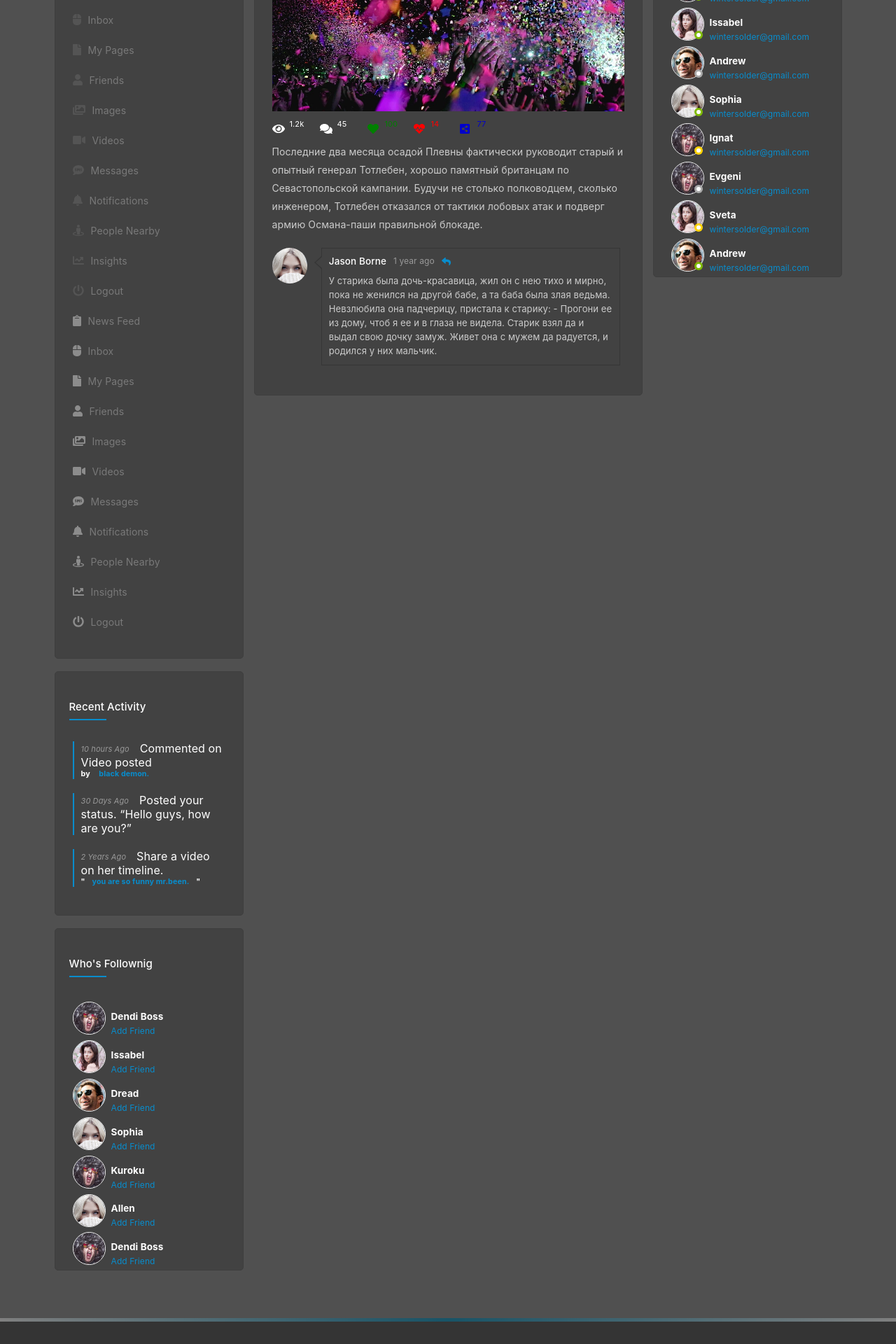
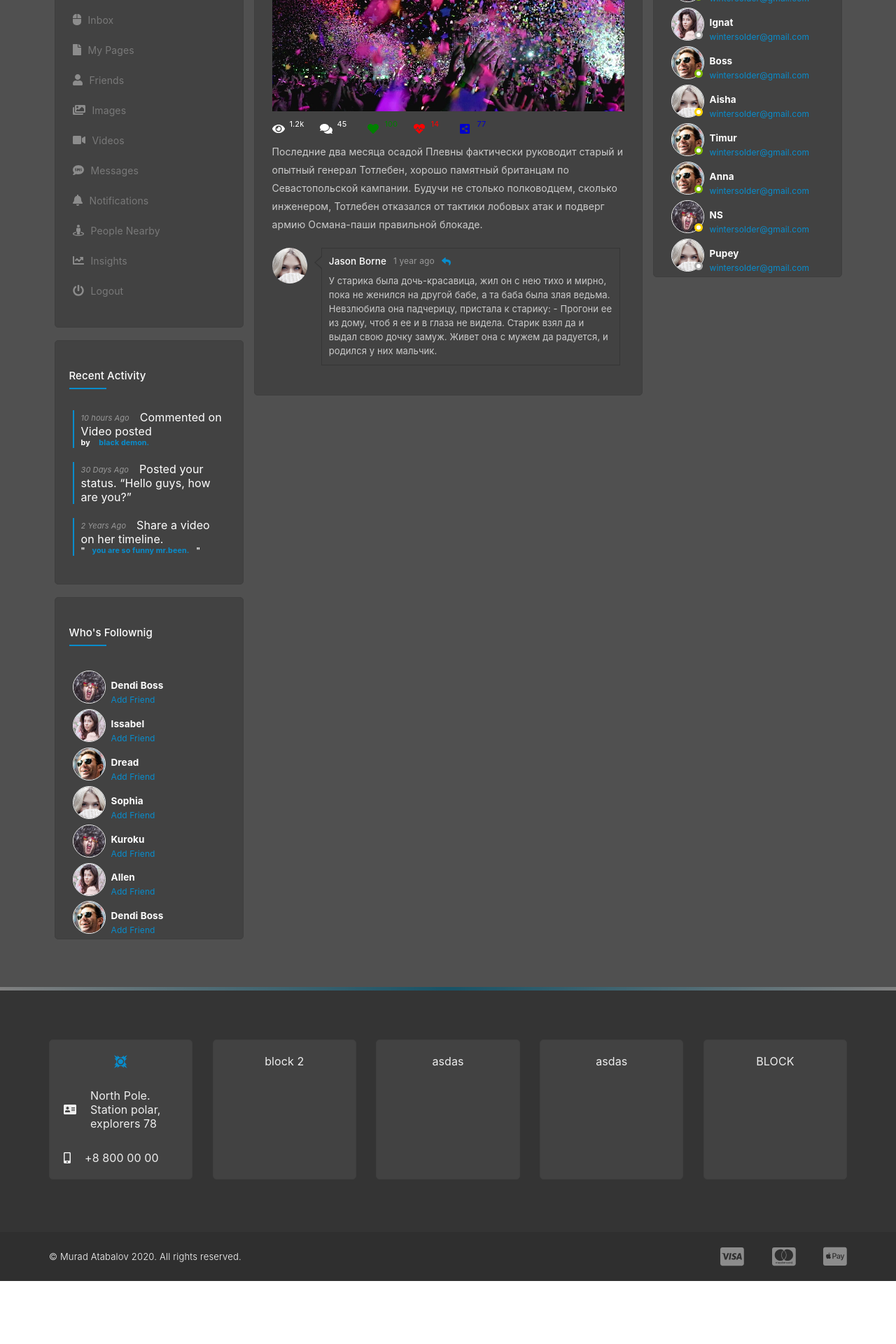
Before and after one commit to SantYaga33/SocialNetwork, a React (Create React App) app: page / in a window 1280 px wide. Shown: the part 1120-3040 px from the top of the page at 70% size. After the commit the page ends 2950 px from the top, so only its background shows below. Built offline with nearby package versions, Linux system fonts and the light colour scheme.

Commit message:
refactor friends

```diff
--- /dev/null
+++ b/src/Components/TimeLine/General/Generate_ava_discr.jsx
@@ -0,0 +1,17 @@
+import React from 'react';
+
+
+
+const Generate_ava_discr = (props) => {
+	return (
+		<li>
+			<figure><img src={props.img } alt=""/></figure>
+			<div className={props.className}>
+				<h4><a href={props.href} title="">{props.title}</a></h4>
+				<a href="#" title="" >{props.button_title}</a>
+			</div>
+		</li>
+	);
+};
+
+export default Generate_ava_discr;
--- /dev/null
+++ b/src/Components/TimeLine/General/Generate_ava_status.jsx
@@ -0,0 +1,19 @@
+import React from 'react';
+
+
+
+const Generate_ava_status = (props) => {
+	return (
+		<li>
+			<figure><img src={props.img} alt=""/>
+				<span className={props.cl_span}></span>
+			</figure>
+			<div className={props.cl_meta}>
+				<h4><a href={props.href} title="">{props.title}</a></h4>
+				<a href="#" title="">{props.email}</a>
+			</div>
+		</li>
+	);
+};
+
+export default Generate_ava_status;
--- a/src/Components/TimeLine/General/Generate_li.jsx
+++ b/src/Components/TimeLine/General/Generate_li.jsx
@@ -7,6 +7,6 @@ const Generate_li = (props) => {
 	return (
 		<li>{props.title}</li>
 	);
-}
+};
 
 export default Generate_li;
--- a/src/Components/TimeLine/General/Generate_li_icon_a.jsx
+++ b/src/Components/TimeLine/General/Generate_li_icon_a.jsx
@@ -5,8 +5,8 @@ import {FontAwesomeIcon} from "@fortawesome/react-fontawesome";
 const Generate_li_icon_a = (props) => {
 	return (
 		<li>
-			<FontAwesomeIcon icon={ props.icon } className={ props.className} />
-			<a href={ props.href } title="">{ props.name }</a>
+			<FontAwesomeIcon icon={props.icon} className={props.className}/>
+			<a href={props.href} title="">{props.name}</a>
 		</li>
 	);
 };
--- a/src/Components/TimeLine/Header/HeaderNav/HeaderNav.jsx
+++ b/src/Components/TimeLine/Header/HeaderNav/HeaderNav.jsx
@@ -3,10 +3,8 @@ import styles from  './HeaderNav.module.css';
 import Generate_li from "../../General/Generate_li";
 
 
-
 const headerNavNames =['Photos','Videos','Friends','Groups','About','More'];
 const newHeaderNavNames = headerNavNames.map(el => <Generate_li title={el}/>);
-
 
 const HeaderNav = () => {
 	return (
@@ -26,6 +24,6 @@ const HeaderNav = () => {
 				</ul>
 		</div>
 	);
-}
+};
 
 export default HeaderNav;
--- a/src/Components/TimeLine/SectionContent/SidebarLeft/Followers/Followers.jsx
+++ b/src/Components/TimeLine/SectionContent/SidebarLeft/Followers/Followers.jsx
@@ -1,105 +1,95 @@
 import React from 'react';
-import styles from  './Followers.module.css';
+import styles from './Followers.module.css';
 import img1 from './Followers_Img/1.png'
 import img2 from './Followers_Img/2.png'
 import img3 from './Followers_Img/3.png'
 import img4 from './Followers_Img/4.png'
-import img5 from './Followers_Img/1.png'
-import img6 from './Followers_Img/4.png'
 
+import Generate_ava_discr from "../../../General/Generate_ava_discr";
+
+
+const followersList = [
+	{
+		img: img1,
+		className_div: styles.friend_meta,
+		href: 'time-line.html',
+		title: 'Dendi Boss',
+		button_title: 'Add Friend'
+	},
+	{
+		img: img2,
+		className_div: styles.friend_meta,
+		href: 'time-line.html',
+		title: 'Issabel',
+		button_title: 'Add Friend'
+	},
+	{
+		img: img3,
+		className_div: styles.friend_meta,
+		href: 'time-line.html',
+		title: 'Dread',
+		button_title: 'Add Friend'
+	},
+	{
+		img: img4,
+		className_div: styles.friend_meta,
+		href: 'time-line.html',
+		title: 'Sophia',
+		button_title: 'Add Friend'
+	},
+	{
+		img: img1,
+		className_div: styles.friend_meta,
+		href: 'time-line.html',
+		title: 'Kuroku',
+		button_title: 'Add Friend'
+	},
+	{
+		img: img2,
+		className_div: styles.friend_meta,
+		href: 'time-line.html',
+		title: 'Allen',
+		button_title: 'Add Friend'
+	},
+	{
+		img: img3,
+		className_div: styles.friend_meta,
+		href: 'time-line.html',
+		title: 'Dendi Boss',
+		button_title: 'Add Friend'
+	},
+	{
+		img: img4,
+		className_div: styles.friend_meta,
+		href: 'time-line.html',
+		title: 'Issabel',
+		button_title: 'Add Friend'
+	},
+	{
+		img: img1,
+		className_div: styles.friend_meta,
+		href: 'time-line.html',
+		title: 'Boss',
+		button_title: 'Add Friend'
+	},
+
+];
+
+const followers = followersList.map(el => <Generate_ava_discr img={el.img}
+															  className={el.className_div}
+															  href={el.href}
+															  title={el.title} button_title={el.button_title}
+/>);
 
 const Followers = () => {
 	return (
 		<div className={styles.widget}>
 			<h4 className={styles.widgetTitle}>Who's follownig</h4>
 			<ul className={styles.followers}>
-				<li>
-					<figure><img src={img1 } alt=""/></figure>
-					<div className={styles.friend_meta}>
-						<h4><a href="time-line.html" title="">Dendi Boss</a></h4>
-						<a href="#" title="" className={styles.underline}>Add Friend</a>
-					</div>
-				</li>
-				<li>
-					<figure><img src={img2 } alt=""/></figure>
-					<div className={styles.friend_meta}>
-						<h4><a href="time-line.html" title="">Issabel</a></h4>
-						<a href="#" title="" className={styles.underline}>Add Friend</a>
-					</div>
-				</li>
-				<li>
-					<figure><img src={img3 } alt=""/></figure>
-					<div className={styles.friend_meta}>
-						<h4><a href="time-line.html" title="">Dread</a></h4>
-						<a href="#" title="" className={styles.underline}>Add Friend</a>
-					</div>
-				</li>
-				<li>
-					<figure><img src={img4 } alt=""/></figure>
-					<div className={styles.friend_meta}>
-						<h4><a href="time-line.html" title="">Sophia</a></h4>
-						<a href="#" title="" className={styles.underline}>Add Friend</a>
-					</div>
-				</li>
-				<li>
-					<figure><img src={img5 } alt=""/></figure>
-					<div className={styles.friend_meta}>
-						<h4><a href="time-line.html" title="">Kuroku</a></h4>
-						<a href="#" title="" className={styles.underline}>Add Friend</a>
-					</div>
-				</li>
-				<li>
-					<figure><img src={img6 } alt=""/></figure>
-					<div className={styles.friend_meta}>
-						<h4><a href="time-line.html" title="">Allen</a></h4>
-						<a href="#" title="" className={styles.underline}>Add Friend</a>
-					</div>
-				</li>
-				<li>
-					<figure><img src={img1 } alt=""/></figure>
-					<div className={styles.friend_meta}>
-						<h4><a href="time-line.html" title="">Dendi Boss</a></h4>
-						<a href="#" title="" className={styles.underline}>Add Friend</a>
-					</div>
-				</li>
-				<li>
-					<figure><img src={img2 } alt=""/></figure>
-					<div className={styles.friend_meta}>
-						<h4><a href="time-line.html" title="">Issabel</a></h4>
-						<a href="#" title="" className={styles.underline}>Add Friend</a>
-					</div>
-				</li>
-				<li>
-					<figure><img src={img3 } alt=""/></figure>
-					<div className={styles.friend_meta}>
-						<h4><a href="time-line.html" title="">Dread</a></h4>
-						<a href="#" title="" className={styles.underline}>Add Friend</a>
-					</div>
-				</li>
-				<li>
-					<figure><img src={img4 } alt=""/></figure>
-					<div className={styles.friend_meta}>
-						<h4><a href="time-line.html" title="">Sophia</a></h4>
-						<a href="#" title="" className={styles.underline}>Add Friend</a>
-					</div>
-				</li>
-				<li>
-					<figure><img src={img5 } alt=""/></figure>
-					<div className={styles.friend_meta}>
-						<h4><a href="time-line.html" title="">Kuroku</a></h4>
-						<a href="#" title="" className={styles.underline}>Add Friend</a>
-					</div>
-				</li>
-				<li>
-					<figure><img src={img6 } alt=""/></figure>
-					<div className={styles.friend_meta}>
-						<h4><a href="time-line.html" title="">Allen</a></h4>
-						<a href="#" title="" className={styles.underline}>Add Friend</a>
-					</div>
-				</li>
+				{followers}
 			</ul>
 		</div>
 	);
-}
+};
 
 export default Followers;
--- a/src/Components/TimeLine/SectionContent/SidebarLeft/Shortcuts/Shortcuts.jsx
+++ b/src/Components/TimeLine/SectionContent/SidebarLeft/Shortcuts/Shortcuts.jsx
@@ -1,81 +1,34 @@
 import React from 'react';
-import styles from  './Shortcuts.module.css';
-import { FontAwesomeIcon } from '@fortawesome/react-fontawesome';
+import styles from './Shortcuts.module.css';
 import Generate_li_icon_a from "../../../General/Generate_li_icon_a";
 
 
 const chortcuts = [
-	{icon :'clipboard',  className : 'styles.shortcuts_icon',href: 'newsfeed.html',name:'News feed'},
-	{icon :'mouse',      className : 'styles.shortcuts_icon',href: 'inbox.html',name:'Inbox'},
-	{icon :'file',       className : 'styles.shortcuts_icon',href: 'fav-page.html',name:'My pages'},
-	{icon :'user',       className : 'styles.shortcuts_icon',href: 'timeline-friends.html',name:'friends'},
-	{icon :'images',     className : 'styles.shortcuts_icon',href: 'timeline-photos.html',name:'images'},
-	{icon :'video',      className : 'styles.shortcuts_icon',href: 'timeline-videos.html',name:'videos'},
-	{icon :'sms',        className : 'styles.shortcuts_icon',href: 'messages.html',name:'Messages'},
-	{icon :'bell',       className : 'styles.shortcuts_icon',href: 'notifications.html',name:'Notifications'},
-	{icon :'street-view',className : 'styles.shortcuts_icon',href: 'people-nearby.html',name:'People Nearby'},
-	{icon :'chart-line', className : 'styles.shortcuts_icon',href: 'insights.html',name:'insights'},
-	{icon :'power-off',  className : 'styles.shortcuts_icon',href: 'landing.html',name:'Logout'}
+	{icon: 'clipboard', className: styles.shortcuts_icon, href: 'newsfeed.html', name: 'News feed'},
+	{icon: 'mouse', className: styles.shortcuts_icon, href: 'inbox.html', name: 'Inbox'},
+	{icon: 'file', className: styles.shortcuts_icon, href: 'fav-page.html', name: 'My pages'},
+	{icon: 'user', className: styles.shortcuts_icon, href: 'timeline-friends.html', name: 'friends'},
+	{icon: 'images', className: styles.shortcuts_icon, href: 'timeline-photos.html', name: 'images'},
+	{icon: 'video', className: styles.shortcuts_icon, href: 'timeline-videos.html', name: 'videos'},
+	{icon: 'sms', className: styles.shortcuts_icon, href: 'messages.html', name: 'Messages'},
+	{icon: 'bell', className: styles.shortcuts_icon, href: 'notifications.html', name: 'Notifications'},
+	{icon: 'street-view', className: styles.shortcuts_icon, href: 'people-nearby.html', name: 'People Nearby'},
+	{icon: 'chart-line', className: styles.shortcuts_icon, href: 'insights.html', name: 'insights'},
+	{icon: 'power-off', className: styles.shortcuts_icon, href: 'landing.html', name: 'Logout'}
 ];
 
-const newShortcuts = chortcuts.map(el => <Generate_li_icon_a icon={el.icon}
-	               className={el.className} href={el.href} name={el.name}/>);
+const newShortcuts = chortcuts.map(el => <Generate_li_icon_a className={el.className} icon={el.icon}
+															 href={el.href} name={el.name}/>);
 
 const Shortcuts = () => {
 	return (
 		<div className={styles.widget}>
 			<h4 className={styles.widgetTitle}>Shortcuts</h4>
 			<ul className={styles.shortcuts}>
-
-				{newShortcuts }
-
-				<li>
-					<FontAwesomeIcon icon='clipboard' className={styles.shortcuts_icon} />
-					<a href="newsfeed.html" title="">News feed</a>
-				</li>
-				<li>
-					<FontAwesomeIcon icon='mouse' className={styles.shortcuts_icon} />
-					<a href="inbox.html" title="">Inbox</a>
-				</li>
-				<li>
-					<FontAwesomeIcon icon='file' className={styles.shortcuts_icon}/>
-					<a href="fav-page.html" title="">My pages</a>
-				</li>
-				<li>
-					<FontAwesomeIcon icon='user' className={styles.shortcuts_icon}/>
-					<a href="timeline-friends.html" title="">friends</a>
-				</li>
-				<li>
-					<FontAwesomeIcon icon='images' className={styles.shortcuts_icon}/>
-					<a href="timeline-photos.html" title="">images</a>
-				</li>
-				<li>
-					<FontAwesomeIcon icon='video' className={styles.shortcuts_icon}/>
-					<a href="timeline-videos.html" title="">videos</a>
-				</li>
-				<li>
-					<FontAwesomeIcon icon='sms' className={styles.shortcuts_icon}/>
-					<a href="messages.html" title="">Messages</a>
-				</li>
-				<li>
-				<FontAwesomeIcon icon='bell' className={styles.shortcuts_icon}/>
-					<a href="notifications.html" title="">Notifications</a>
-				</li>
-				<li>
-					<FontAwesomeIcon icon='street-view' className={styles.shortcuts_icon}/>
-					<a href="people-nearby.html" title="">People Nearby</a>
-				</li>
-				<li>
-					<FontAwesomeIcon icon='chart-line' className={styles.shortcuts_icon}/>
-					<a href="insights.html" title="">insights</a>
-				</li>
-				<li>
-					<FontAwesomeIcon icon='power-off' className={styles.shortcuts_icon}/>
-					<a href="landing.html" title="">Logout</a>
-				</li>
+				{newShortcuts}
 			</ul>
 		</div>
 	);
-}
+};
 
 export default Shortcuts;
--- a/src/Components/TimeLine/SectionContent/SidebarRigth/Friends/Friends.jsx
+++ b/src/Components/TimeLine/SectionContent/SidebarRigth/Friends/Friends.jsx
@@ -1,6 +1,6 @@
 import React from 'react';
 import className from 'classnames';
-import styles from  './Friends.module.css';
+import styles from './Friends.module.css';
 import img1 from './Friends_Img/1.png'
 import img2 from './Friends_Img/2.png'
 import img3 from './Friends_Img/3.png'
@@ -8,103 +8,119 @@ import img4 from './Friends_Img/4.png'
 import img5 from './Friends_Img/1.png'
 
 
+import Generate_ava_status from "../../../General/Generate_ava_status";
+
+
+const friendsListOld = [
+	{
+		img: img1,
+		cl_span: className(styles.status, styles.status_online),
+		cl_meta:styles.friend_meta,
+		email: 'wintersolder@gmail.com',
+		href: 'time-line.html',
+		title: 'Dendi Boss',
+
+	},
+	{
+		img: img2,
+		cl_span: className(styles.status, styles.status_offline),
+		cl_meta:styles.friend_meta,
+		email: 'wintersolder@gmail.com',
+		href: 'time-line.html',
+		title: 'Ignat',
+
+	},
+	{
+		img: img3,
+		cl_span: className(styles.status, styles.status_online),
+		cl_meta:styles.friend_meta,
+		email: 'wintersolder@gmail.com',
+		href: 'time-line.html',
+		title: 'Boss',
+
+	},
+	{
+		img: img4,
+		cl_span: className(styles.status, styles.status_afk),
+		cl_meta:styles.friend_meta,
+		email: 'wintersolder@gmail.com',
+		href: 'time-line.html',
+		title: 'Aisha',
+	},
+	{
+		img: img3,
+		cl_span: className(styles.status, styles.status_online),
+		cl_meta:styles.friend_meta,
+		email: 'wintersolder@gmail.com',
+		href: 'time-line.html',
+		title: 'Timur',
+	},
+	{
+		img: img3,
+		cl_span: className(styles.status, styles.status_online),
+		cl_meta:styles.friend_meta,
+		email: 'wintersolder@gmail.com',
+		href: 'time-line.html',
+		title: 'Anna',
+	},
+	{
+		img: img1,
+		cl_span: className(styles.status, styles.status_afk),
+		cl_meta:styles.friend_meta,
+		email: 'wintersolder@gmail.com',
+		href: 'time-line.html',
+		title: 'NS',
+	},
+	{
+		img: img4,
+		cl_span: className(styles.status, styles.status_offline),
+		cl_meta:styles.friend_meta,
+		email: 'wintersolder@gmail.com',
+		href: 'time-line.html',
+		title: 'Pupey',
+	},
+	{
+		img: img2,
+		cl_span: className(styles.status, styles.status_online),
+		cl_meta:styles.friend_meta,
+		email: 'wintersolder@gmail.com',
+		href: 'time-line.html',
+		title: 'Shofia',
+	},
+	{
+		img: img3,
+		cl_span: className(styles.status, styles.status_online),
+		cl_meta:styles.friend_meta,
+		email: 'wintersolder@gmail.com',
+		href: 'time-line.html',
+		title: 'Valera',
+	},
+	{
+		img: img1,
+		cl_span: className(styles.status, styles.status_online),
+		cl_meta:styles.friend_meta,
+		email: 'wintersolder@gmail.com',
+		href: 'time-line.html',
+		title: 'Ignat',
+	},
+];
+
+const fiendsList = friendsListOld.map(el => <Generate_ava_status img={el.img}
+																 cl_span={el.cl_span}
+																 cl_meta={el.cl_meta}
+																 href={el.href}
+																 title={el.title} email={el.email
+}
+/>);
+
 
 const Friends = () => {
 	return (
 		<div className={styles.widget}>
 			<h4 className={styles.friends_title}>Friends</h4>
-			<ul className={styles.friends}>
-				<li>
-				<figure><img src={img1 } alt=""/>
-					<span className={className(styles.status,styles.status_online)}></span>
-				</figure>
-				<div className={styles.friend_meta}>
-					<h4><a href="time-line.html" title="">Dimon Boss</a></h4>
-					<a href="#" title="" className={styles.underline}>wintersolder@gmail.com</a>
-				</div>
-			</li>
-				<li>
-					<figure><img src={img2 } alt=""/>
-						<span className={className(styles.status,styles.status_online)}></span>
-					</figure>
-					<div className={styles.friend_meta}>
-						<h4><a href="time-line.html" title="">Issabel</a></h4>
-						<a href="#" title="" className={styles.underline}>wintersolder@gmail.com</a>
-					</div>
-				</li>
-				<li>
-					<figure><img src={img3 } alt=""/>
-						<span className={className(styles.status,styles.status_offline)}></span>
-					</figure>
-					<div className={styles.friend_meta}>
-						<h4><a href="time-line.html" title="">Andrew</a></h4>
-						<a href="#" title="" className={styles.underline}>wintersolder@gmail.com</a>
-					</div>
-				</li>
-				<li>
-					<figure><img src={img4 } alt=""/>
-						<span className={className(styles.status,styles.status_online)}></span>
-					</figure>
-					<div className={styles.friend_meta}>
-						<h4><a href="time-line.html" title="">Sophia</a></h4>
-						<a href="#" title="" className={styles.underline}>wintersolder@gmail.com</a>
-					</div>
-				</li>
-				<li>
-					<figure><img src={img5 } alt=""/>
-						<span className={className(styles.status,styles.status_afk)}></span>
-					</figure>
-					<div className={styles.friend_meta}>
-						<h4><a href="time-line.html" title="">Ignat</a></h4>
-						<a href="#" title="" className={styles.underline}>wintersolder@gmail.com</a>
-					</div>
-				</li>
-				<li>
-					<figure><img src={img1 } alt=""/>
-						<span className={className(styles.status,styles.status_offline)}></span>
-					</figure>
-					<div className={styles.friend_meta}>
-						<h4><a href="time-line.html" title="">Evgeni</a></h4>
-						<a href="#" title="" className={styles.underline}>wintersolder@gmail.com</a>
-					</div>
-				</li>
-				<li>
-					<figure><img src={img2 } alt=""/>
-						<span className={className(styles.status,styles.status_afk)}></span>
-					</figure>
-					<div className={styles.friend_meta}>
-						<h4><a href="time-line.html" title="">Sveta</a></h4>
-						<a href="#" title="" className={styles.underline}>wintersolder@gmail.com</a>
-					</div>
-				</li>
-				<li>
-					<figure><img src={img3 } alt=""/>
-						<span className={className(styles.status,styles.status_online)}></span>
-					</figure>
-					<div className={styles.friend_meta}>
-						<h4><a href="time-line.html" title="">Andrew</a></h4>
-						<a href="#" title="" className={styles.underline}>wintersolder@gmail.com</a>
-					</div>
-				</li>
-				<li>
-					<figure><img src={img4 } alt=""/>
-						<span className={className(styles.status,styles.status_afk)}></span>
-					</figure>
-					<div className={styles.friend_meta}>
-						<h4><a href="time-line.html" title="">Sophia</a></h4>
-						<a href="#" title="" className={styles.underline}>wintersolder@gmail.com</a>
-					</div>
-				</li>
-				<li>
-					<figure><img src={img5 } alt=""/>
-						<span className={className(styles.status,styles.status_offline)}></span>
-					</figure>
-					<div className={styles.friend_meta}>
-						<h4><a href="time-line.html" title="">Saveliy</a></h4>
-						<a href="#" title="" className={styles.underline}>wintersolder@gmail.com</a>
-					</div>
-				</li>
-			</ul>
+				<ul className={styles.friends}>
+					{ fiendsList }
+				</ul>
 		</div>
 	);
 }
```
Also changed, not shown: src/Components/TimeLine/SectionContent/SidebarLeft/Followers/Followers.module.css (+0 -19 lines).
